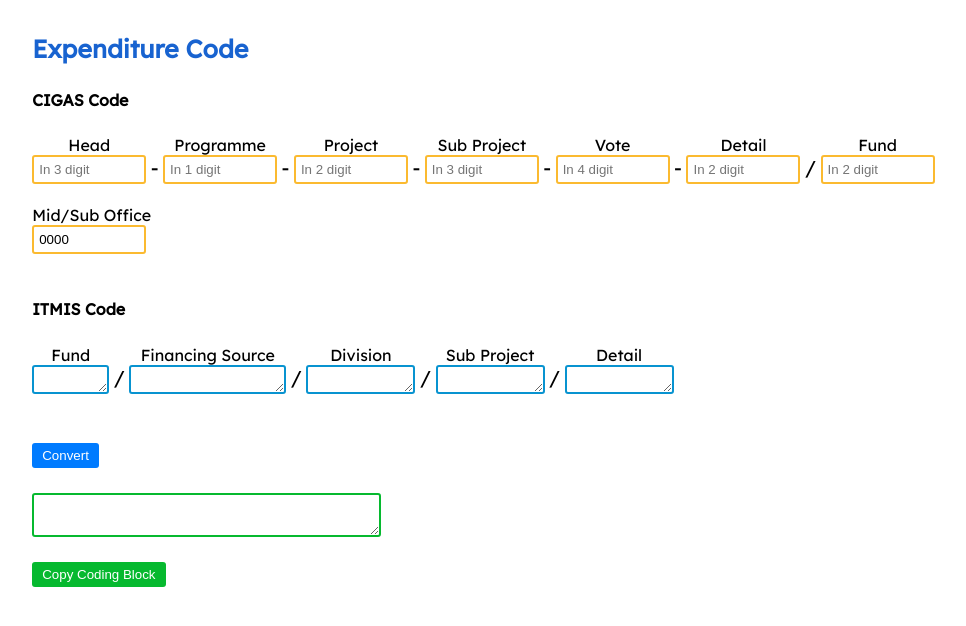
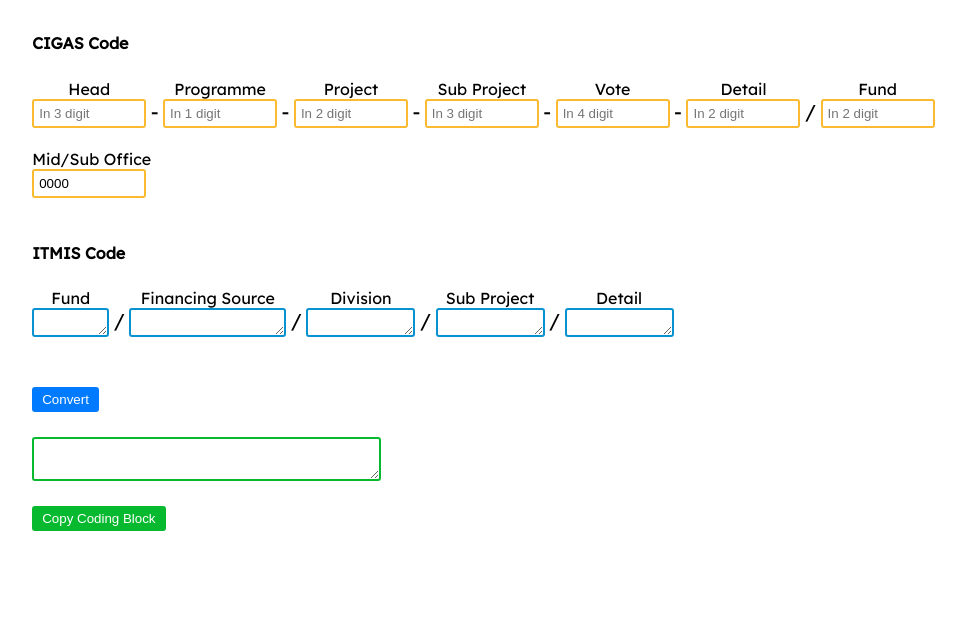
Before and after one commit to bhashura/CoA-CIGAS-to-ITMIS, a plain HTML site: page index.html in a window 1280 px wide. Shown: the whole page, without its empty margins (39-1005 px from the left). Drawn offline with nearby package versions, Linux system fonts and the light colour scheme.

Commit message:
Update index.html
topic removed

```diff
--- a/index.html
+++ b/index.html
@@ -100,10 +100,6 @@
   </style>
 </head>
 <body>
-
-  <div class="containercigas">
-  <label class="labelexp">Expenditure Code</label>
-  </div>
 
   <div class="containercigas">
   <label class="labeltopic">CIGAS Code</label>
```
